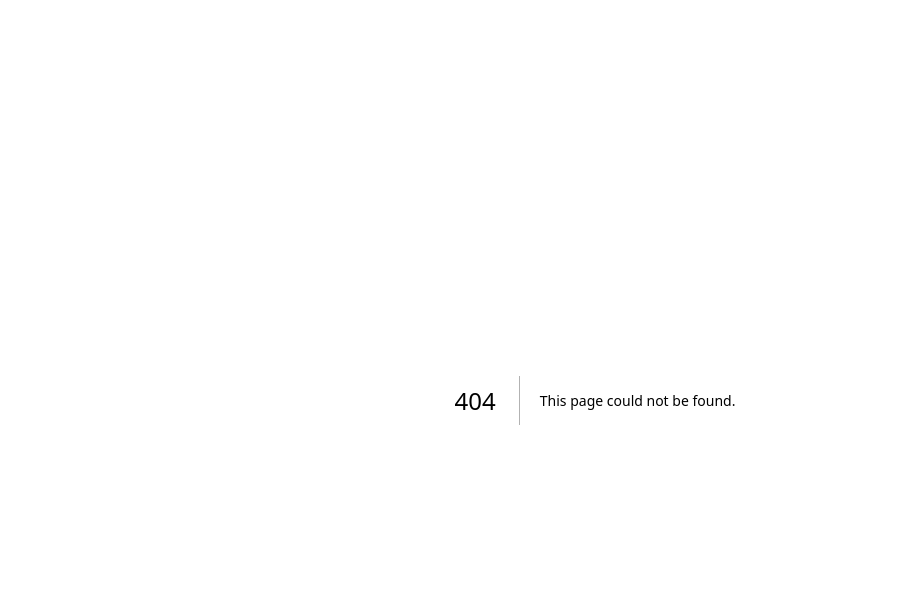
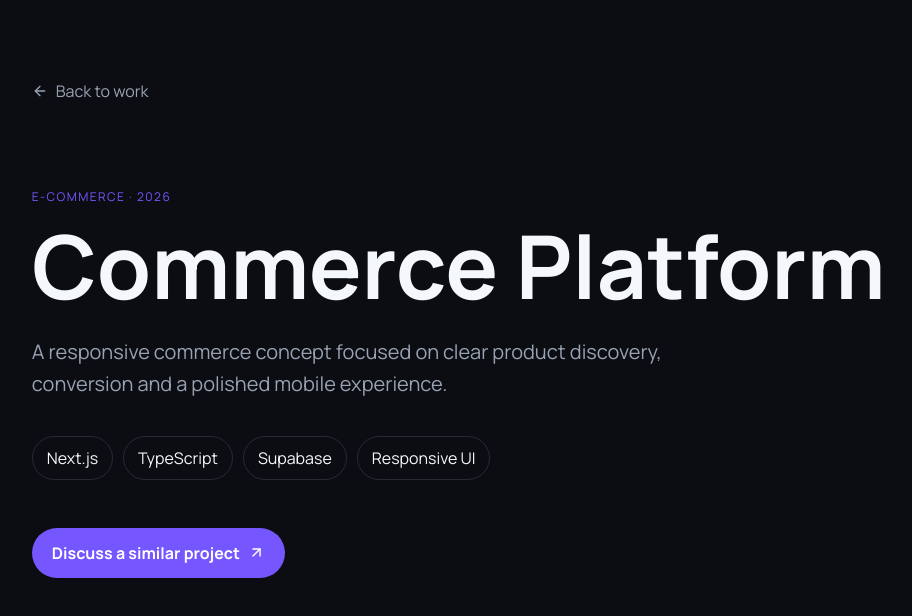
Before and after one commit to sainimukesh46753-oss/kartik-saini, a Next.js app: page /projects/01 in a window 1280 px wide. Before the commit this address had no page. Shown: the top 616 px of the page, without its empty margins (45-957 px from the left). Built offline with nearby package versions, Linux system fonts and the light colour scheme.

Commit message:
Add project detail pages so project links never 404

```diff
--- /dev/null
+++ b/app/projects/[slug]/page.tsx
@@ -0,0 +1,40 @@
+import { ArrowLeft, ArrowUpRight } from "lucide-react";
+
+const projectInfo: Record<string, { title: string; type: string; description: string }> = {
+  "01": { title: "Commerce Platform", type: "E-COMMERCE", description: "A responsive commerce concept focused on clear product discovery, conversion and a polished mobile experience." },
+  "02": { title: "Commerce Experience", type: "E-COMMERCE", description: "A modern commerce interface with reusable components, responsive layouts and a strong visual system." },
+  "03": { title: "Commerce Studio", type: "E-COMMERCE", description: "A high-performance storefront concept designed around speed, clarity and usability." },
+  "04": { title: "Commerce Dashboard", type: "E-COMMERCE", description: "A practical commerce dashboard concept combining strong visual hierarchy with useful workflows." },
+  "05": { title: "Commerce Website", type: "E-COMMERCE", description: "A production-ready website concept built around real user journeys and business goals." },
+  "06": { title: "Commerce Launch", type: "E-COMMERCE", description: "A clean, scalable commerce launch concept with a premium visual direction." },
+};
+
+export default async function ProjectPage({ params }: { params: Promise<{ slug: string }> }) {
+  const { slug } = await params;
+  const project = projectInfo[slug] ?? {
+    title: `Project ${slug}`,
+    type: "SELECTED WORK",
+    description: "A selected Kartik Saini project concept focused on responsive UI, thoughtful UX and production-ready development."
+  };
+
+  return (
+    <main style={{ minHeight: "100vh", padding: "80px 6vw", background: "#0B0D12", color: "#F4F7FB" }}>
+      <a href="/#work" style={{ display: "inline-flex", gap: 8, alignItems: "center", color: "#98A2B3", textDecoration: "none" }}>
+        <ArrowLeft size={16} /> Back to work
+      </a>
+      <div style={{ maxWidth: 900, marginTop: 80 }}>
+        <span style={{ color: "#7657FF", letterSpacing: ".12em", fontSize: 12 }}>{project.type} · 2026</span>
+        <h1 style={{ fontSize: "clamp(44px, 8vw, 88px)", lineHeight: .95, margin: "18px 0 28px" }}>{project.title}</h1>
+        <p style={{ maxWidth: 680, color: "#98A2B3", fontSize: 20, lineHeight: 1.6 }}>{project.description}</p>
+        <div style={{ display: "flex", flexWrap: "wrap", gap: 10, marginTop: 36 }}>
+          {["Next.js", "TypeScript", "Supabase", "Responsive UI"].map((x) => (
+            <span key={x} style={{ border: "1px solid #252A35", borderRadius: 999, padding: "10px 14px", color: "#F4F7FB" }}>{x}</span>
+          ))}
+        </div>
+        <a href="/#contact" style={{ display: "inline-flex", gap: 8, alignItems: "center", marginTop: 48, padding: "14px 20px", borderRadius: 999, background: "#7657FF", color: "#fff", textDecoration: "none", fontWeight: 700 }}>
+          Discuss a similar project <ArrowUpRight size={17} />
+        </a>
+      </div>
+    </main>
+  );
+}
```
